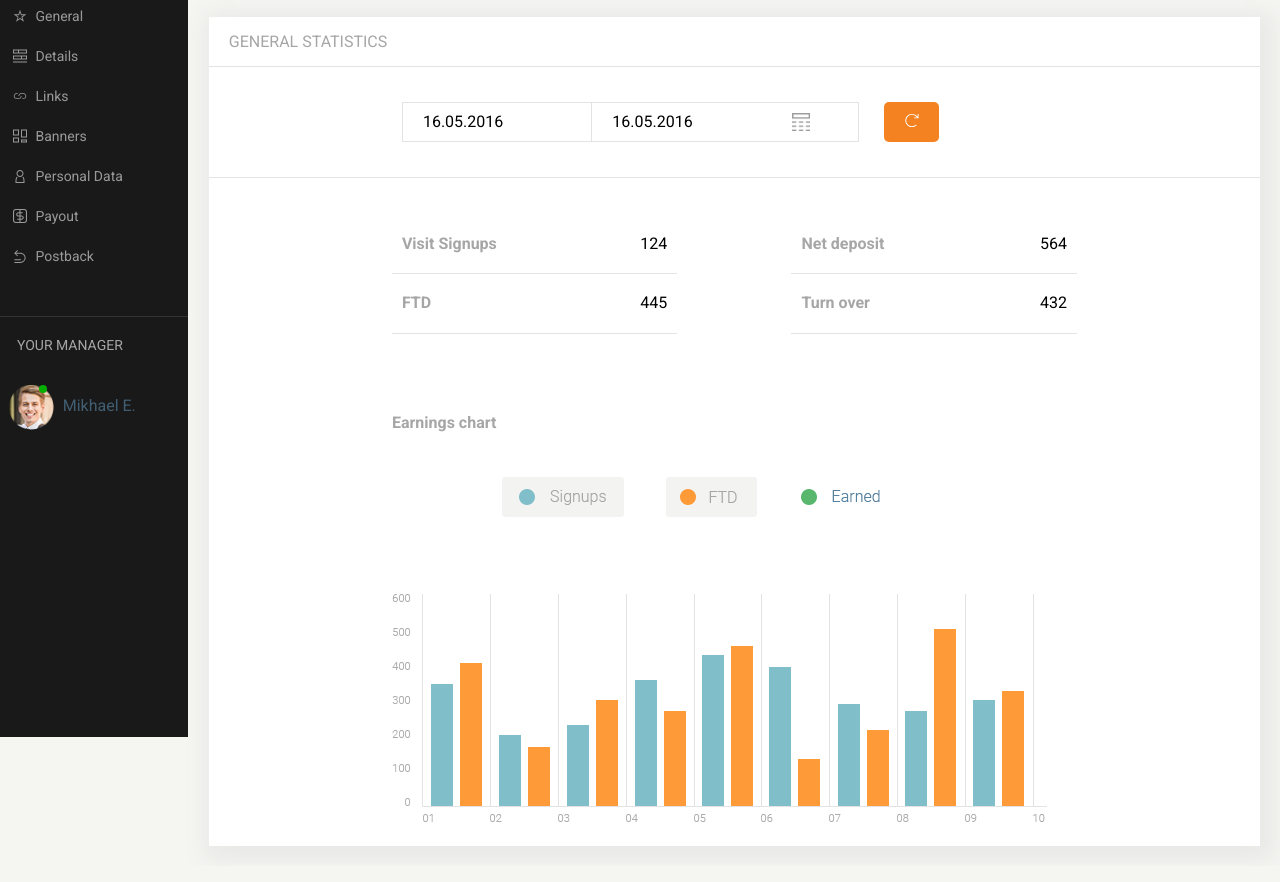
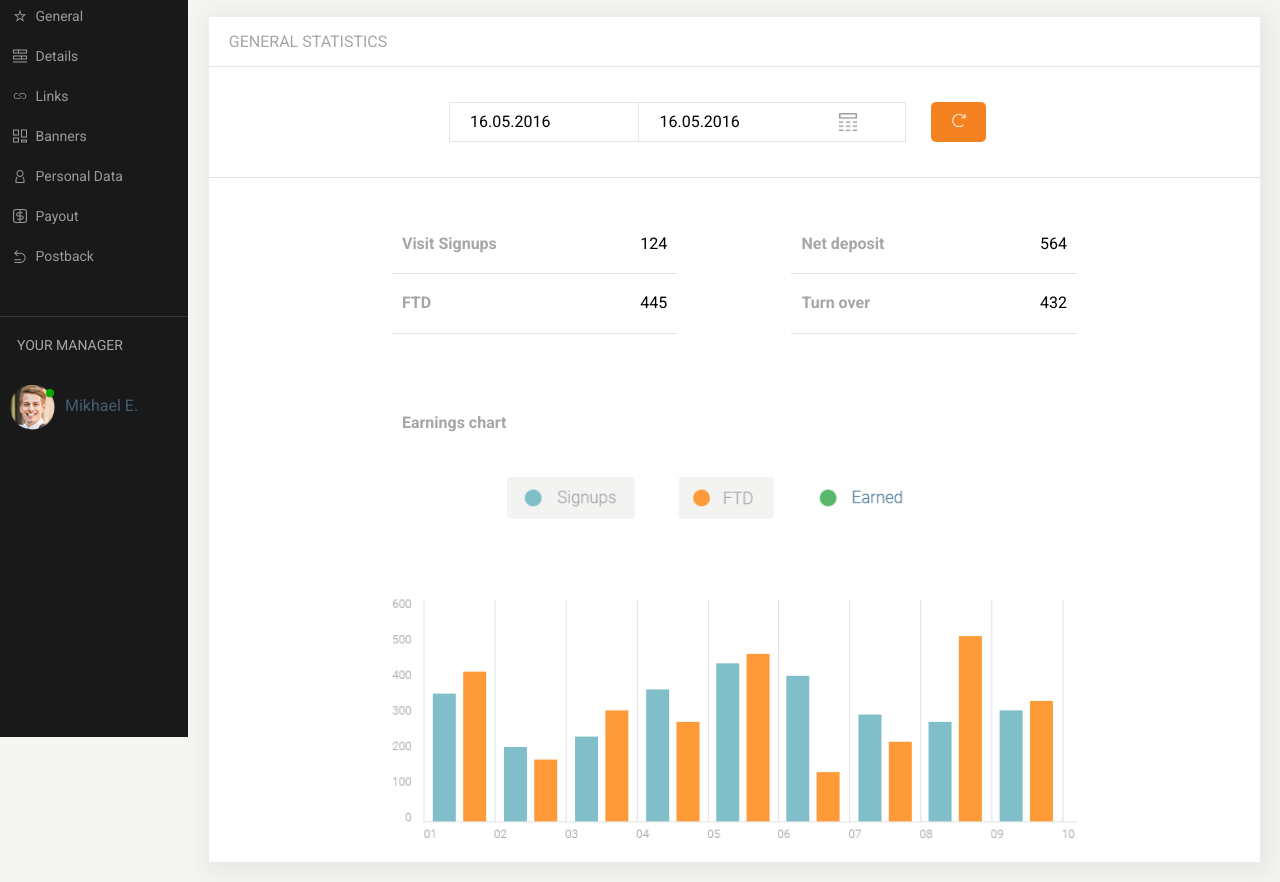
Before and after one commit to Ma-Der/modul-9-12, a plain HTML site: page index.html in a window 1280 px wide. Shown: the part 63-945 px from the top of the page. Drawn offline with Linux system fonts and the light colour scheme.

Commit message:
Add scroll-wrapper and RWD for sections

```diff
--- a/index.html
+++ b/index.html
@@ -81,8 +81,8 @@
 		    </div>
 		  </div>
 	</div>
-	<div class=" row navbar">
-		<div class="col-8 money">
+	<div class="row navbar">
+		<div class="col-10 money">
 			<img src="./images/wallet.svg" alt="wallet">
 			<p>$1,500.00</p>
 			<img src="./images/arrow-down.svg" class="arrow-down" alt="arrow-down">
@@ -138,8 +138,13 @@
 				<div class="col-12 manager"><h2>your manager</h2></div>
 			</div>
 			<div class="row">
-				<div class="col-4 manager-photo"><img src="./images/managerphoto.png" alt="manager"><div class="indicator"></div></div>
-				<div class="col-8"><p class="manager-name">Mikhael E.</p></div>
+				<div class="col-12 manager-photo">
+					<div class="photo">
+						<img src="./images/managerphoto.png" alt="manager">
+						<div class="indicator"></div>
+					</div>
+					<p class="manager-name">Mikhael E.</p>
+				</div>
 			</div>
 	</div>
 	<div class="section" id="page"></div>
--- a/sass/_layout.scss
+++ b/sass/_layout.scss
@@ -1,6 +1,8 @@
 .row {
   border: none;
   display: flex;
+  width: 100%;
+  max-width: 100%;
 }
 [class*="col-"] {
 	border: none;
--- a/sass/components/_container.scss
+++ b/sass/components/_container.scss
@@ -1,4 +1,7 @@
 .container {
+  display: flex;
+  align-items: center;
+  justify-content: center;
   margin: 0 auto;
   max-width: 685px;
 }
--- a/sass/components/_section.scss
+++ b/sass/components/_section.scss
@@ -4,6 +4,7 @@
   float: right;
   min-height: 300px;
   margin: 80px 20px 20px 10px;
+  overflow: hidden;
   padding-bottom: 20px;
   width: 82.125%;
 
@@ -21,6 +22,11 @@
   padding: 0 20px;
 }
 
+.scroll-wrapper {
+  width: 100%;
+  overflow-x: auto;
+}
+
 @media (max-width: 480px) {
   .section {
     float: left;
--- a/sass/components/_table.scss
+++ b/sass/components/_table.scss
@@ -32,9 +32,11 @@ table {
   }
 }
 
-.tbl-cell-width {
-//  width: 280px;
+.scroll-wrapper table {
+  width: 100%;
+  max-width: 100%;
 }
+
 .tbl-cell-text {
   color: $header-color;
   font-weight: bold;
--- a/sass/pages/_general.scss
+++ b/sass/pages/_general.scss
@@ -1,9 +1,7 @@
 .date {
   border-bottom: 1px solid $disabled-button-color;
   min-height: 110px;
-  button {
-    margin-top: 35px;
-  }
+
   .date-img {
     text-align: right;
     padding: 10px;
@@ -26,3 +24,15 @@
 .chart {
   margin-top: 45px;
 }
+.scroll-wrapper img {
+  width: 100%;
+  max-width: 100%;
+}
+
+.earnings {
+  flex-wrap: wrap;
+  h3 {
+    padding: 0 10px;
+    width: 100%;
+  }
+}
--- a/sass/pages/_postback.scss
+++ b/sass/pages/_postback.scss
@@ -10,19 +10,25 @@
     }
   }
 }
+.signup, .deposit, .postback, .countries, .sending {
+  flex-wrap: wrap;
+}
 .postback-not-send {
   border-top: 1px solid $disabled-button-color;
   border-bottom: 1px solid $disabled-button-color;
   border-right: 1px solid $disabled-button-color;
   max-height: 300px;
+  flex-direction: column;
   .postback-notsend-checkers {
     max-height: 200px;
+    flex-direction: column;
+    overflow-y: auto;
   }
 }
+
 .postback-send-after {
   border-top: 1px solid $disabled-button-color;
   border-bottom: 1px solid $disabled-button-color;
-  height: 300px;
 }
 .textarea-padding-left {
   padding-left: 10px;
--- a/sass/sections/_navbar.scss
+++ b/sass/sections/_navbar.scss
@@ -57,6 +57,7 @@
   p {
     color: #9c9c9c;
     font-size: 14px;
+    padding: 0 10px;
     text-align: center;
   }
 }
@@ -67,6 +68,7 @@
   img {
     filter: invert(60%);
     height: 16px;
+    width: 16px;
   }
 }
 
--- a/sass/sections/_sidebar.scss
+++ b/sass/sections/_sidebar.scss
@@ -1,4 +1,6 @@
-.sidebar{
+.sidebar {
+  display: flex;
+  flex-direction: column;
   background-color: #191919;
   height: 100vh;
   position: fixed;
@@ -70,14 +72,17 @@
     font-size: 14px;
   }
 }
-.manager-photo {
-  height: 90px;
+.photo {
   position: relative;
+  padding: 0 10px;
   img {
     filter: invert(0%);
     height: 45px;
     width: 45px;
   }
+}
+.manager-photo {
+
 }
 .manager-name {
   color: #425e72;
@@ -86,9 +91,9 @@
 .indicator {
   background-color: #04ae00;
   border-radius: 50%;
-  bottom: 78%;
+  bottom: 65%;
   height: 8px;
-  left: 63%;
+  left: 70%;
   position: absolute;
   width: 8px;
   z-index: 12;
--- a/src/general.html
+++ b/src/general.html
@@ -52,9 +52,9 @@
       	</table>
       </div>
     </div>
-			<div class="container">
+			<div class="row container earnings">
 				<h3>Earnings chart</h3>
-				<div class="chart">
+				<div class="chart scroll-wrapper">
 					<img src="./images/graph.png" alt="chart">
 				</div>
 			</div>
```
Also changed, not shown: src/details.html (+1 -1 lines), src/payout.html (+1 -1 lines), src/postback.html (+6 -10 lines), css/style.css, 1 other file.
